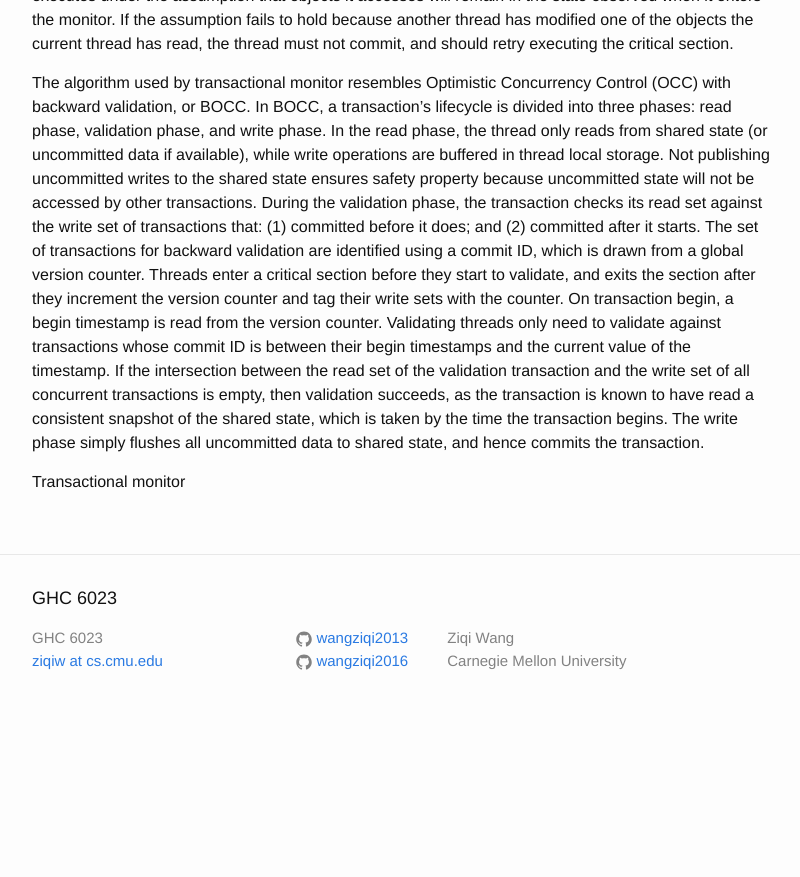
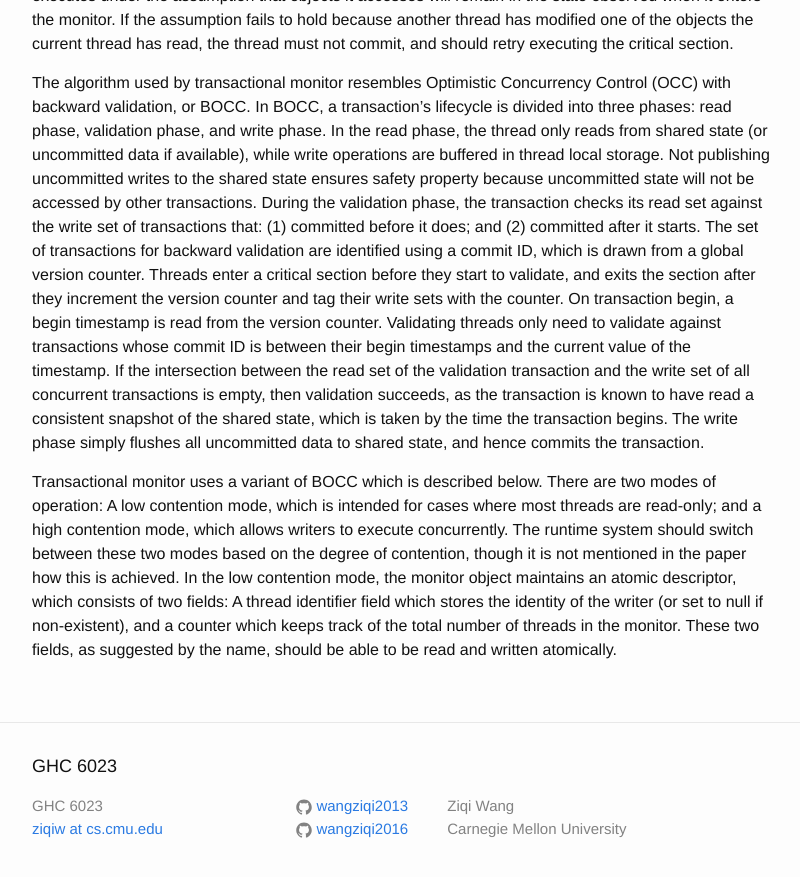
Before and after one commit to wangziqi2013/wangziqi2013.github.io, a Jekyll site: the page built from _posts/2018-08-29-Transaction-Monitors-For-Concurrent-Objects.markdown, in a window 1280 px wide and 900 px high, scrolled down 1195 px. Shown: the top 877 px of the window, without its empty margins (238-1038 px from the left). Built offline with Jekyll 4.4.1, drawn with Linux system fonts in a browser that asks for light colours; before the commit the page ends 1927 px from its top, so only the background shows below that.

Commit message:
Adding monitor object

```diff
--- a/_posts/2018-08-29-Transaction-Monitors-For-Concurrent-Objects.markdown
+++ b/_posts/2018-08-29-Transaction-Monitors-For-Concurrent-Objects.markdown
@@ -50,4 +50,10 @@ between the read set of the validation transaction and the write set of all conc
 succeeds, as the transaction is known to have read a consistent snapshot of the shared state, which is taken by the time the
 transaction begins. The write phase simply flushes all uncommitted data to shared state, and hence commits the transaction.
 
-Transactional monitor
+Transactional monitor uses a variant of BOCC which is described below. There are two modes of operation: A low contention mode,
+which is intended for cases where most threads are read-only; and a high contention mode, which allows writers to execute concurrently.
+The runtime system should switch between these two modes based on the degree of contention, though it is not mentioned in the paper
+how this is achieved. In the low contention mode, the monitor object maintains an atomic descriptor, which consists of two fields:
+A thread identifier field which stores the identity of the writer (or set to null if non-existent), and a counter which keeps
+track of the total number of threads in the monitor. These two fields, as suggested by the name, should be able to be read and
+written atomically.
```
